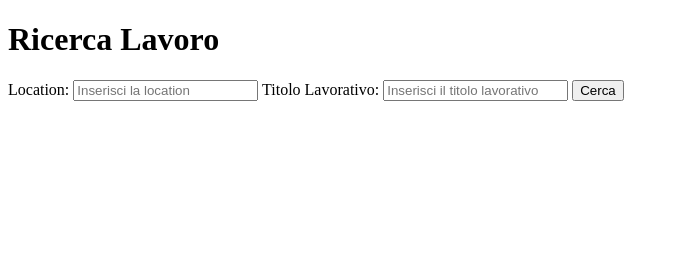
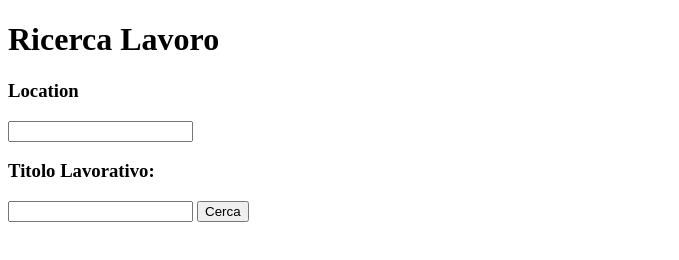
Before and after one commit to Atripac93/eserrcolor, a plain HTML site: page colors.html in a window 1280 px wide. Shown: the whole page, without its empty margins (0-679 px from the left). Drawn offline with Linux system fonts and the light colour scheme.

Commit message:
Update colors.html

```diff
--- a/colors.html
+++ b/colors.html
@@ -8,17 +8,18 @@
 <body>
     <h1>Ricerca Lavoro</h1>
 
-    <label for="location">Location:</label>
-    <input type="text" id="location" placeholder="Inserisci la location">
+    <h3 class="location">Location</h3>
+    <input type="text" id="location">
 
-    <label for="jobTitle">Titolo Lavorativo:</label>
-    <input type="text" id="jobTitle" placeholder="Inserisci il titolo lavorativo">
+    <h3 class="jobTitle">Titolo Lavorativo:</h3>
+    <input type="text" id="jobTitle">
 
-    <button id="searchButton">Cerca</button>
+    <button id="searchButton" value="cerca">Cerca</button>
+    <div>
+    <ul id="resultsList">
 
-    <ul id="resultsList">
-        <!-- I risultati saranno visualizzati qui -->
     </ul>
+    </div>
 
 
     <script src="sercolor.js"></script>
```
